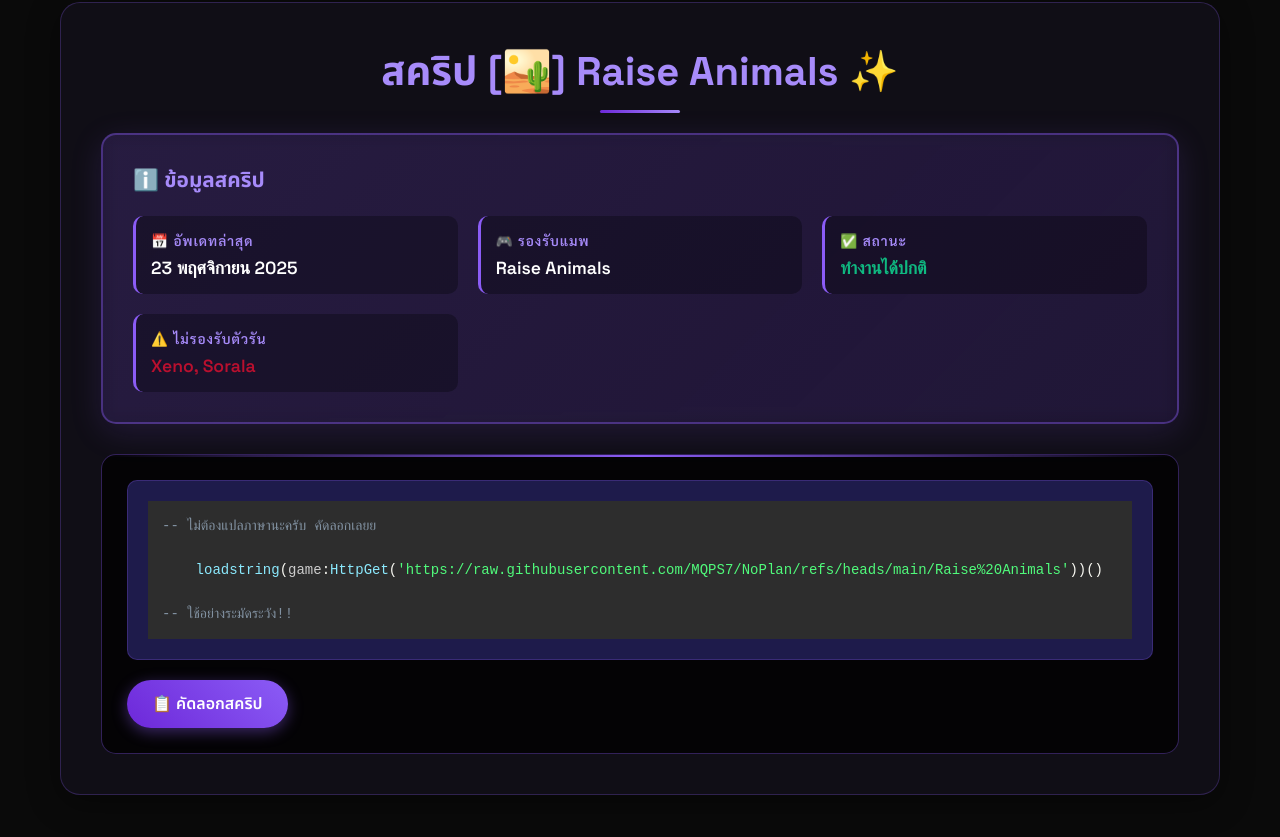
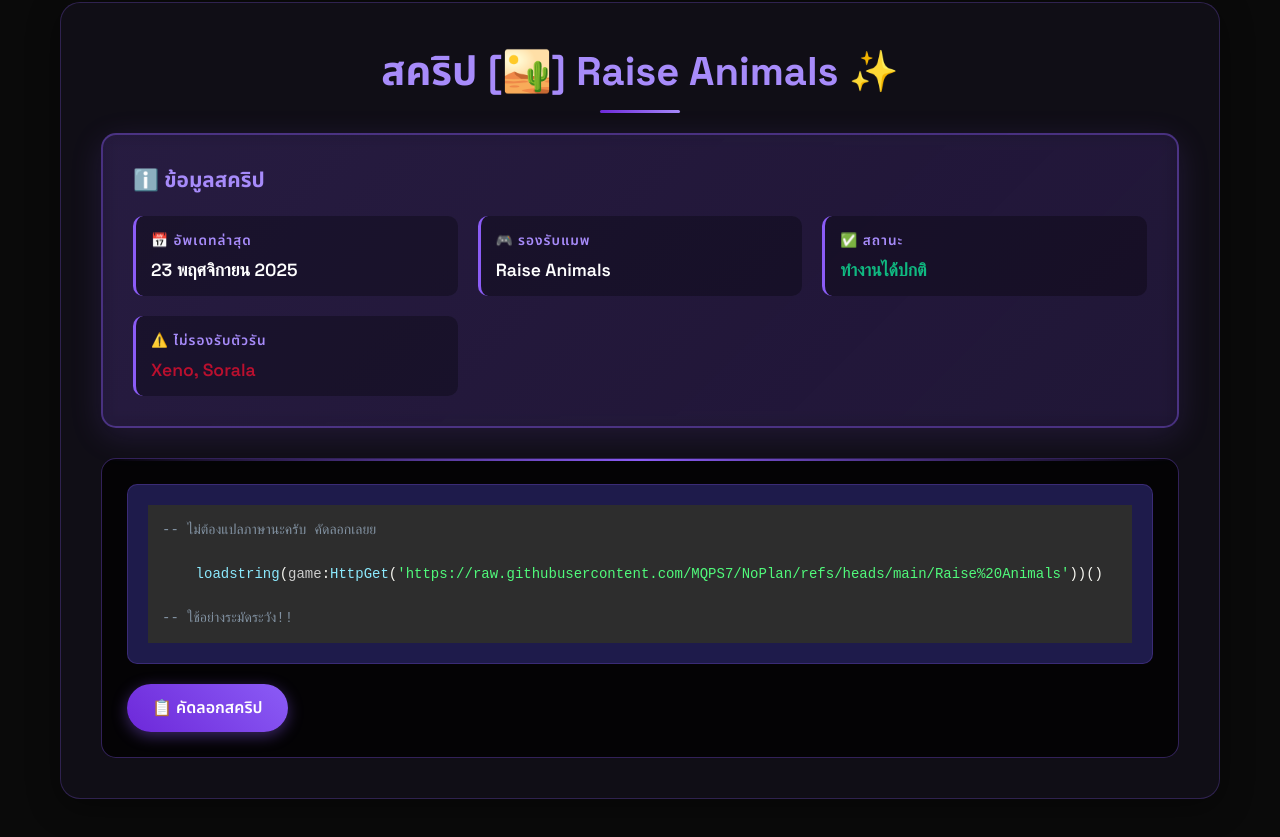
Before and after one commit to somtdays-cmd/Raise-Animals, a plain HTML site: page index.html in a window 1280 px wide. Shown: the part 809-1646 px from the top of the page. Drawn offline with nearby package versions, Linux system fonts and the light colour scheme.

Commit message:
Update index.html

```diff
--- a/index.html
+++ b/index.html
@@ -135,6 +135,7 @@
         }
 
         .info-label {
+            font-family: 'Space Grotesk', 'Noto Sans Thai', sans-serif;
             font-size: 0.85rem;
             color: var(--light-purple);
             font-weight: 600;
```
